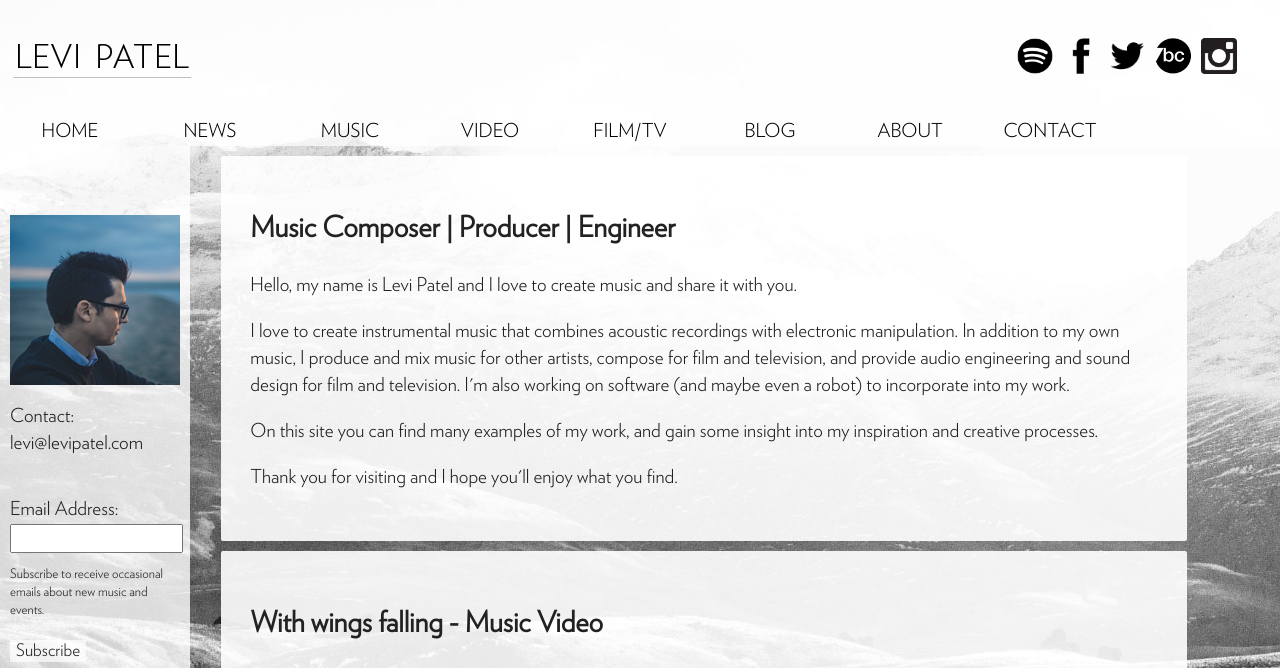
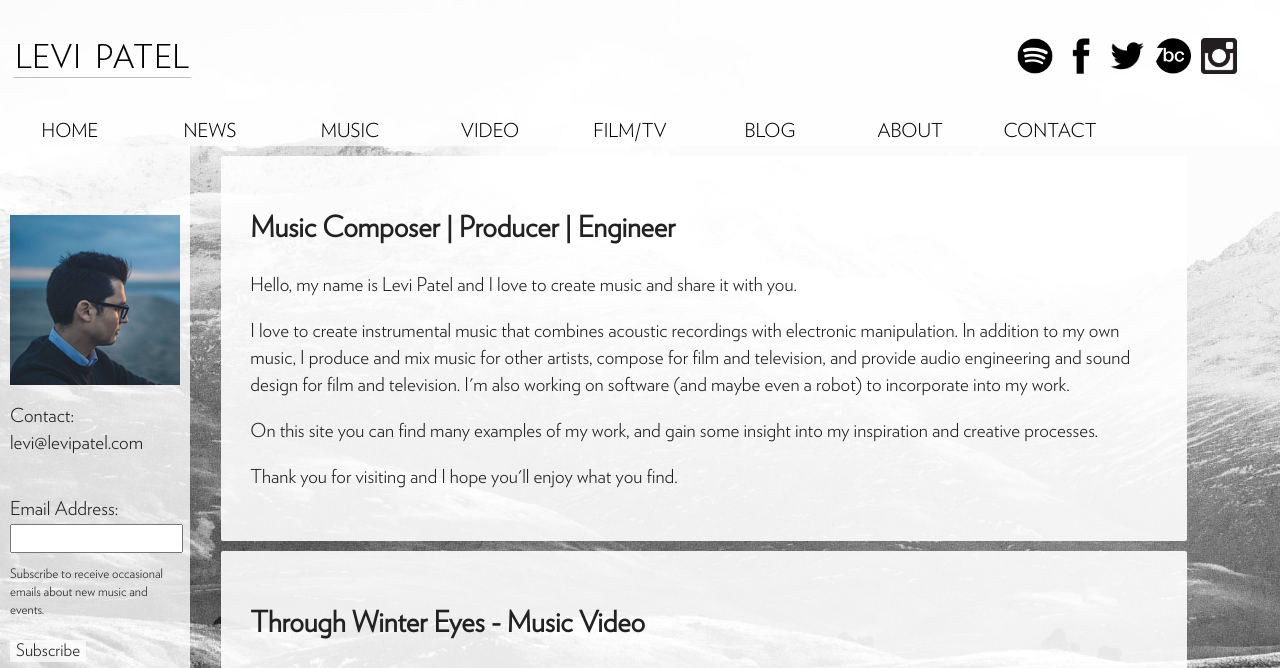
Before and after one commit to levipatel/music, a Jekyll site: the page built from index.html, in a window 1280 px wide and 1400 px high. Shown: the top 668 px of the window. Built offline with Jekyll 4.4.1, drawn with Linux system fonts in a browser that asks for light colours; some of the changed text lies outside the part shown; grey boxes are pictures that could not be loaded.

Commit message:
Added TWE single to home page

```diff
--- a/index.html
+++ b/index.html
@@ -16,17 +16,13 @@
 </div>
 
 <div class="textBG">
-  <h2>With wings falling - Music Video</h2>
+  <h2>Through Winter Eyes - Music Video</h2>
 
   <div class="videoWrapper">
-    <iframe title="With wings falling music video" src="https://player.vimeo.com/video/328503554?title=0&amp;byline=0&amp;portrait=0&amp;color=ffffff" width="1024" height="576" frameborder="0" webkitallowfullscreen mozallowfullscreen allowfullscreen></iframe>
+    <iframe title="With wings falling music video" src="https://player.vimeo.com/video/373814395?title=0&amp;byline=0&amp;portrait=0&amp;color=ffffff" width="1024" height="576" frameborder="0" webkitallowfullscreen mozallowfullscreen allowfullscreen></iframe>
   </div>
-  <p><i>With wings falling</i> is a piece of music from my latest release <a href="http://hyperurl.co/qs44zk"><i>A Shifting Lightness I</i></a>, accompanied by this beautiful video directed by Jonathan Zsofi.</p>
-  <p><a href="http://hyperurl.co/qs44zk"><i>A Shifting Lightness I</i></a> is the first instalment in a three part series exploring themes of Lightness and Memory.</p>
-
-  <div class="spotify-player small">
-    <iframe title="A Shifting Lightness Spotify player" src="https://open.spotify.com/embed/album/5P74Wsm4ODXIiq0l7w2TSm" width="300" height="80" frameborder="0" allowtransparency="true" allow="encrypted-media"></iframe>
-  </div>
+  <p><i>Through Winter Eyes</i> is an intimate piano and cello duet from my upcoming album <a href="https://levipatel.bandcamp.com/album/a-shifting-lightness"><i>A Shifting Lightness</i></a>, featuring a breathtaking cello performance and accompanied by this beautiful video by Jonathan Zsofi, Yonoko, Josh Allen, and their team.</p>
+  <p>Stream / watch / download - <a href="https://smarturl.it/levipatel-twe">https://smarturl.it/levipatel-twe</a></p>
 
 </div>
 
--- a/press-kit.html
+++ b/press-kit.html
@@ -78,7 +78,7 @@
 <div class="press-kit-section">
   <h2>Videos</h2>
 
-  <h3>Through Winter Eyes (Unreleased Music Video)</h3>
+  <h3>Through Winter Eyes (Music Video)</h3>
 
   <div class="videoWrapper">
     <iframe title="Through winter eyes music video" src="https://player.vimeo.com/video/373814395?title=0&amp;byline=0&amp;portrait=0&amp;color=ffffff" width="1024" height="576" frameborder="0" webkitallowfullscreen mozallowfullscreen allowfullscreen></iframe>
```
Also changed, not shown: 3 other files.
